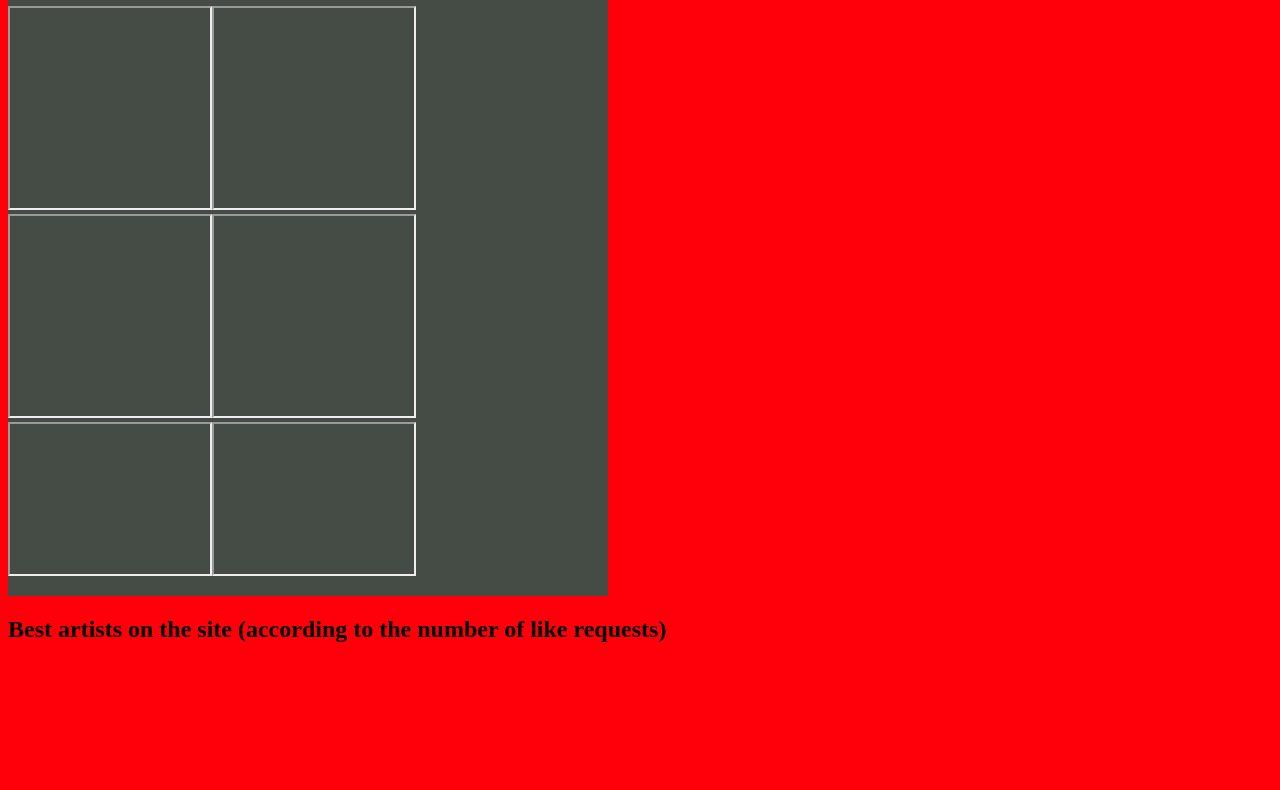
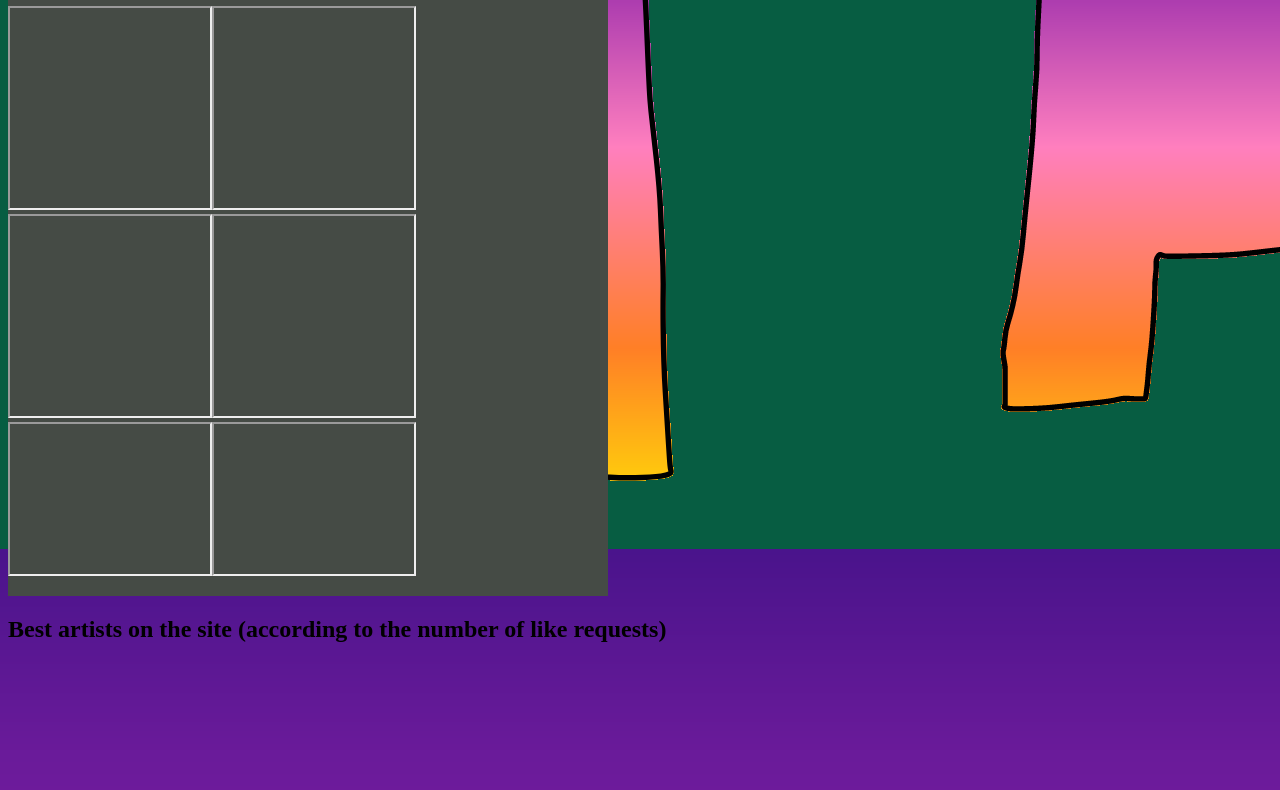
Before and after one commit to fxs1400/ASA, a plain HTML site: page index.html in a window 1280 px wide. Shown: the part 659-1449 px from the top of the page. Drawn offline with Linux system fonts and the light colour scheme.

Commit message:
Update index.html

```diff
--- a/index.html
+++ b/index.html
@@ -16,7 +16,7 @@
         }
 
         body {
-            background: #ff000a;
+            background: url("صورة_20250811_2113.png");
         }
         #af {
             color: #6a6161;
```
